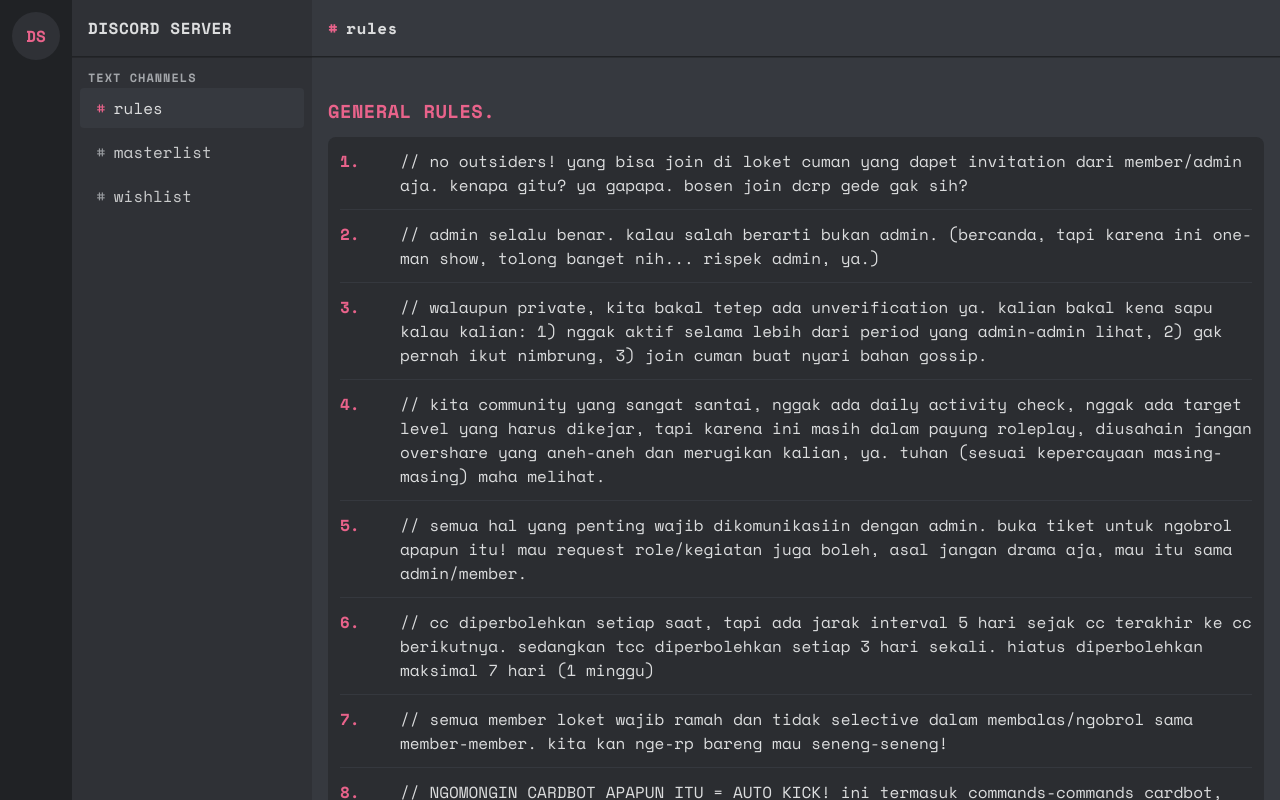
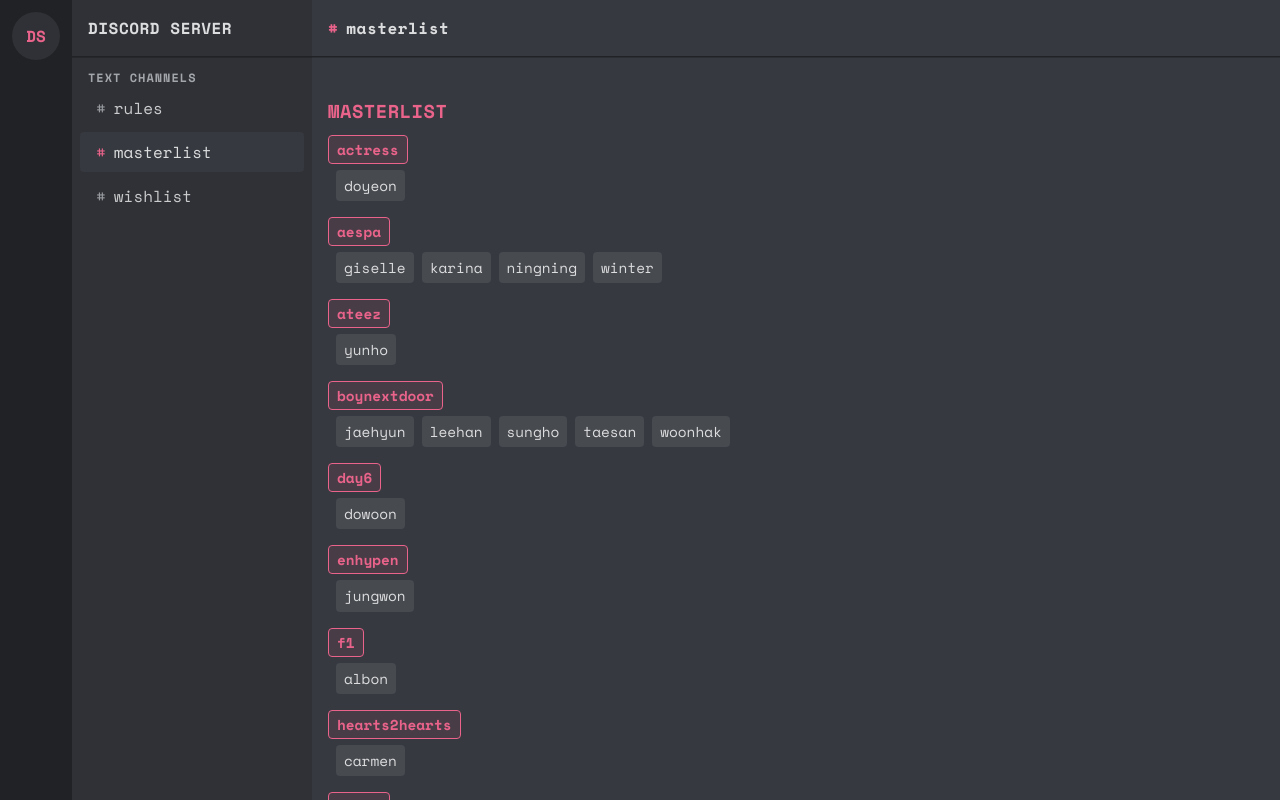
Before and after one commit to ioket/snok, a plain HTML site: page index.html in a window 1280 px wide. Both pictures are taken after a click on the element "masterlist". Drawn offline with nearby package versions, Linux system fonts and the light colour scheme.

Commit message:
LET THIS WORK OUT PLS

```diff
--- a/index.html
+++ b/index.html
@@ -249,9 +249,9 @@
         <div class="server-header">DISCORD SERVER</div>
 
         <div class="channel-category">TEXT CHANNELS</div>
-        <div class="channel active" onclick="showChannel('rules')">rules</div>
-        <div class="channel" onclick="showChannel('masterlist')">masterlist</div>
-        <div class="channel" onclick="showChannel('wishlist')">wishlist</div>
+        <div class="channel active" onclick="showChannel(this, 'rules')">rules</div>
+        <div class="channel" onclick="showChannel(this, 'masterlist')">masterlist</div>
+        <div class="channel" onclick="showChannel(this, 'wishlist')">wishlist</div>
     </div>
 
     <div class="main-content">
@@ -278,28 +278,28 @@
                     <div class="rule">
                         <span class="rule-number">3.</span>
                         <div class="rule-content">
-                            // walaupun private, kita bakal tetep ada unverification ya. kalian bakal kena sapu kalau kalian: 1) nggak aktif selama lebih dari period yang admin-admin lihat, 2) gak pernah ikut nimbrung, 3) join cuman buat nyari bahan gossip.
+                            // walaupun private, kita bakal tetep ada unverification ya. kalian bakal kena sapu kalau kalian: 1) nggak aktif selama lebih dari period yang admin-admin lihat, 2) gak per[...]
                         </div>
                     </div>
 
                     <div class="rule">
                         <span class="rule-number">4.</span>
                         <div class="rule-content">
-                            // kita community yang sangat santai, nggak ada daily activity check, nggak ada target level yang harus dikejar, tapi karena ini masih dalam payung roleplay, diusahain jangan overshare yang aneh-aneh dan merugikan kalian, ya. tuhan (sesuai kepercayaan masing-masing) maha melihat.
+                            // kita community yang sangat santai, nggak ada daily activity check, nggak ada target level yang harus dikejar, tapi karena ini masih dalam payung roleplay, diusahain jang[...]
                         </div>
                     </div>
 
                     <div class="rule">
                         <span class="rule-number">5.</span>
                         <div class="rule-content">
-                            // semua hal yang penting wajib dikomunikasiin dengan admin. buka tiket untuk ngobrol apapun itu! mau request role/kegiatan juga boleh, asal jangan drama aja, mau itu sama admin/member.
+                            // semua hal yang penting wajib dikomunikasiin dengan admin. buka tiket untuk ngobrol apapun itu! mau request role/kegiatan juga boleh, asal jangan drama aja, mau itu sama [...]
                         </div>
                     </div>
 
                     <div class="rule">
                         <span class="rule-number">6.</span>
                         <div class="rule-content">
-                            // cc diperbolehkan setiap saat, tapi ada jarak interval 5 hari sejak cc terakhir ke cc berikutnya. sedangkan tcc diperbolehkan setiap 3 hari sekali. hiatus diperbolehkan maksimal 7 hari (1 minggu)
+                            // cc diperbolehkan setiap saat, tapi ada jarak interval 5 hari sejak cc terakhir ke cc berikutnya. sedangkan tcc diperbolehkan setiap 3 hari sekali. hiatus diperbolehkan m[...]
                         </div>
                     </div>
 
@@ -313,7 +313,7 @@
                     <div class="rule">
                         <span class="rule-number">8.</span>
                         <div class="rule-content">
-                            // NGOMONGIN CARDBOT APAPUN ITU = AUTO KICK! ini termasuk commands-commands cardbot, seperti nomer kartu, command drop, dll. jangan coba alter nama-nama cardbot juga, misal: Loket jadi L0K3T.
+                            // NGOMONGIN CARDBOT APAPUN ITU = AUTO KICK! ini termasuk commands-commands cardbot, seperti nomer kartu, command drop, dll. jangan coba alter nama-nama cardbot juga, misal[...]
                         </div>
                     </div>
 
@@ -336,7 +336,6 @@
     </div>
 
     <script>
-
         const channels = {
             rules: {
                 name: "rules",
@@ -361,28 +360,28 @@
                             <div class="rule">
                                 <span class="rule-number">3.</span>
                                 <div class="rule-content">
-                                    // walaupun private, kita bakal tetep ada unverification ya. kalian bakal kena sapu kalau kalian: 1) nggak aktif selama lebih dari period yang admin-admin lihat, 2) gak pernah ikut nimbrung, 3) join cuman buat nyari bahan gossip.
+                                    // walaupun private, kita bakal tetep ada unverification ya. kalian bakal kena sapu kalau kalian: 1) nggak aktif selama lebih dari period yang admin-admin lihat, 2)[...]
                                 </div>
                             </div>
 
                             <div class="rule">
                                 <span class="rule-number">4.</span>
                                 <div class="rule-content">
-                                    // kita community yang sangat santai, nggak ada daily activity check, nggak ada target level yang harus dikejar, tapi karena ini masih dalam payung roleplay, diusahain jangan overshare yang aneh-aneh dan merugikan kalian, ya. tuhan (sesuai kepercayaan masing-masing) maha melihat.
+                                    // kita community yang sangat santai, nggak ada daily activity check, nggak ada target level yang harus dikejar, tapi karena ini masih dalam payung roleplay, diusah[...]
                                 </div>
                             </div>
 
                             <div class="rule">
                                 <span class="rule-number">5.</span>
                                 <div class="rule-content">
-                                    // semua hal yang penting wajib dikomunikasiin dengan admin. buka tiket untuk ngobrol apapun itu! mau request role/kegiatan juga boleh, asal jangan drama aja, mau itu sama admin/member.
+                                    // semua hal yang penting wajib dikomunikasiin dengan admin. buka tiket untuk ngobrol apapun itu! mau request role/kegiatan juga boleh, asal jangan drama aja, mau i[...]
                                 </div>
                             </div>
 
                             <div class="rule">
                                 <span class="rule-number">6.</span>
                                 <div class="rule-content">
-                                    // cc diperbolehkan setiap saat, tapi ada jarak interval 5 hari sejak cc terakhir ke cc berikutnya. sedangkan tcc diperbolehkan setiap 3 hari sekali. hiatus diperbolehkan maksimal 7 hari (1 minggu)
+                                    // cc diperbolehkan setiap saat, tapi ada jarak interval 5 hari sejak cc terakhir ke cc berikutnya. sedangkan tcc diperbolehkan setiap 3 hari sekali. hiatus diperbo[...]
                                 </div>
                             </div>
 
@@ -396,7 +395,7 @@
                             <div class="rule">
                                 <span class="rule-number">8.</span>
                                 <div class="rule-content">
-                                    // NGOMONGIN CARDBOT APAPUN ITU = AUTO KICK! ini termasuk commands-commands cardbot, seperti nomer kartu, command drop, dll. jangan coba alter nama-nama cardbot juga, misal: Loket jadi L0K3T.
+                                    // NGOMONGIN CARDBOT APAPUN ITU = AUTO KICK! ini termasuk commands-commands cardbot, seperti nomer kartu, command drop, dll. jangan coba alter nama-nama cardbot jug[...]
                                 </div>
                             </div>
 
@@ -415,6 +414,7 @@
                             </div>
                         </div>
                     </div>
+            `
             },
             masterlist: {
                 name: "masterlist",
@@ -643,29 +643,24 @@
                             <li>3. ?</li>
                         </ul>
                     </div>
+                `
+            }
         };
 
-        function showChannel(channelId) {
+        function showChannel(element, channelId) {
             const channel = channels[channelId];
             const contentElement = document.getElementById("channel-content");
-
-
             contentElement.style.opacity = 0;
             contentElement.style.transform = "translateY(10px)";
-
             setTimeout(() => {
                 document.getElementById("channel-name").textContent = channel.name;
                 contentElement.innerHTML = channel.content;
-
-
                 contentElement.style.opacity = 1;
                 contentElement.style.transform = "translateY(0)";
-
-
                 document.querySelectorAll('.channel').forEach(item => {
                     item.classList.remove('active');
                 });
-                event.currentTarget.classList.add('active');
+                element.classList.add('active');
             }, 150);
         }
     </script>
```
